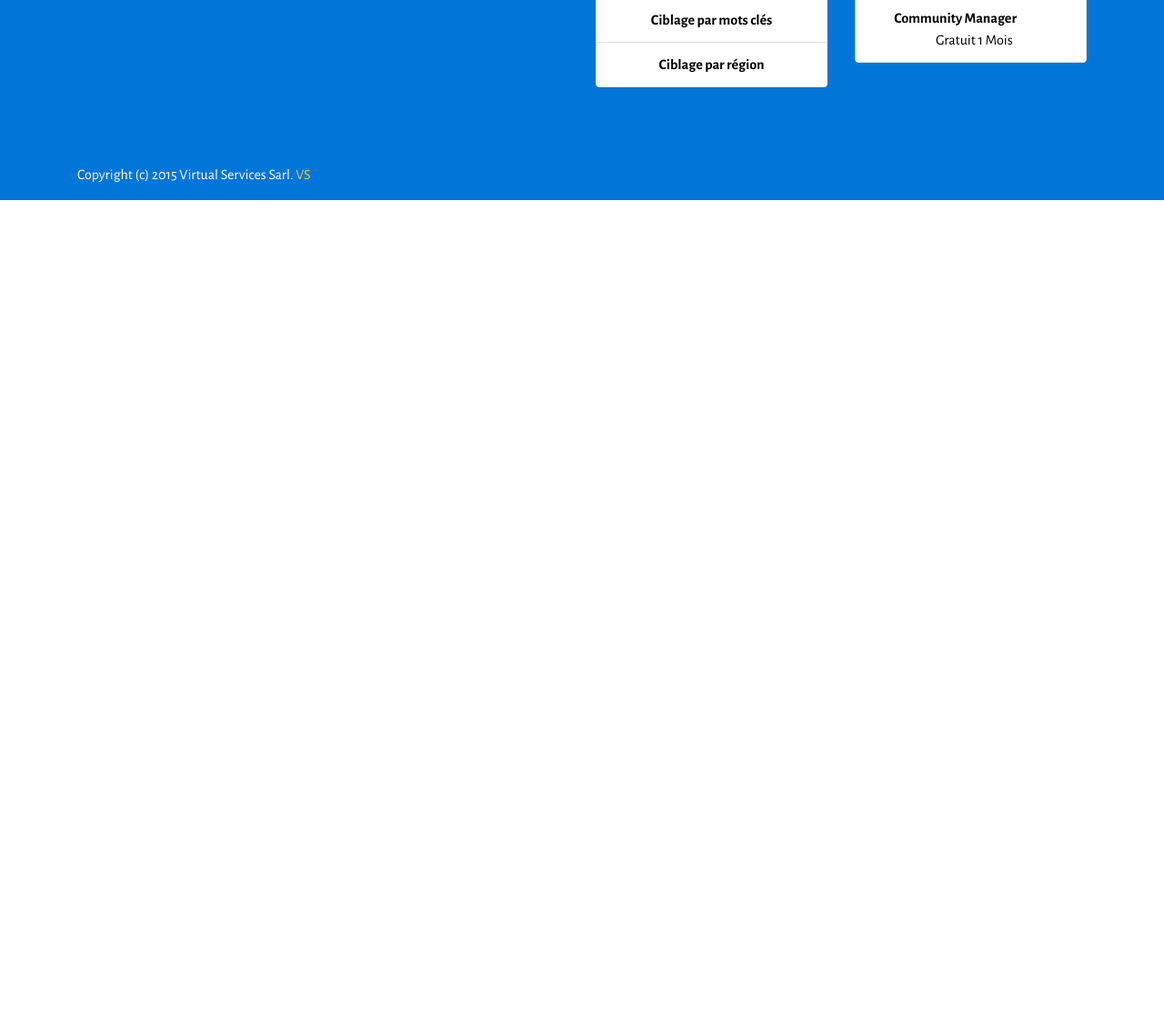
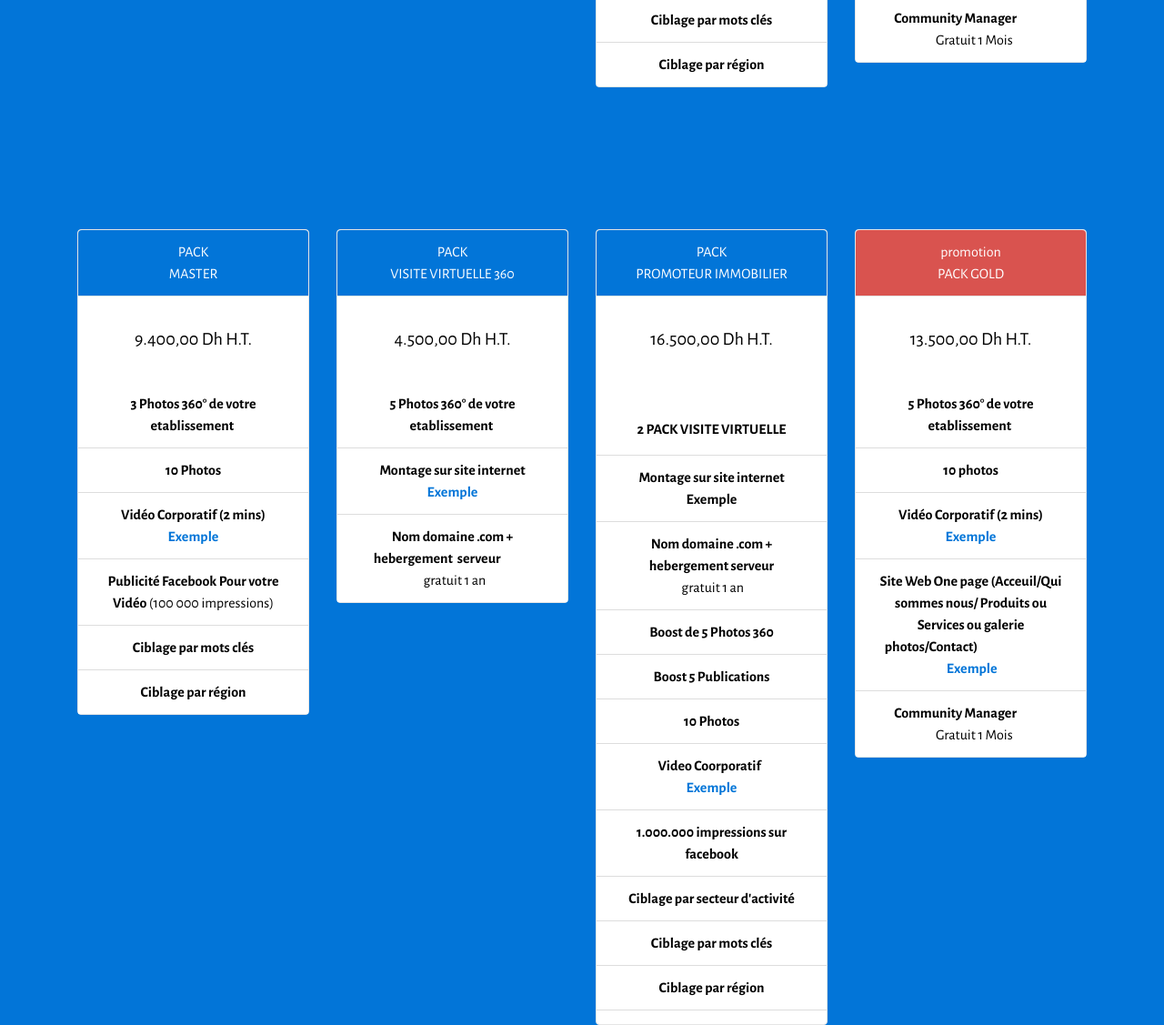
Before and after one commit to eliasbenouda/PRES, a plain HTML site: page index.html in a window 1280 px wide. Shown: the part 638-1765 px from the top of the page at 91% size. Before the commit the page ends 858 px from the top, so only its background shows below. Drawn offline with nearby package versions, Linux system fonts and the light colour scheme.

Commit message:
create github pages

```diff
--- a/index.html
+++ b/index.html
@@ -87,6 +87,55 @@
     </div>
 </section>
 
+<section class="mbr-section mbr-section-small" id="pricing-table1-5" style="background-color: rgb(2, 117, 216); padding-top: 4.5rem; padding-bottom: 4.5rem;">
+
+
+    <div class="container">
+        <div class="row">
+            <div class="col-xs-12 col-sm-6 col-md-3">
+                <div class="card text-xs-center">
+                    <div class="card-header bg-primary">PACK <br>MASTER</div>
+                    <div class="card-block lead">
+                        <span></span><span>9.400,00 Dh H.T.</span> <small></small>
+                    </div>
+                    <div><ul class="list-group list-group-flush"><li class="list-group-item"><strong>3 Photos 360° de votre etablissement&nbsp;</strong></li><li class="list-group-item"><strong>10 Photos</strong></li><li class="list-group-item"><strong>Vidéo Corporatif (2 mins) <a href="https://www.youtube.com/watch?v=ntWx7AoGqZo&amp;t=68s" class="text-primary">Exemple</a></strong></li><li class="list-group-item"><strong>Publicité Facebook Pour votre Vidéo </strong>(100 000 impressions)</li><li class="list-group-item"><strong>Ciblage par mots clés</strong></li><li class="list-group-item"><strong>Ciblage par région</strong></li></ul></div>
+
+                </div>
+            </div>
+            <div class="col-xs-12 col-sm-6 col-md-3">
+                <div class="card text-xs-center">
+                    <div class="card-header bg-primary">PACK<br> VISITE VIRTUELLE 360</div>
+                    <div class="card-block lead">
+                        <span></span><span>4.500,00 Dh H.T.</span> <small></small>
+                    </div>
+                    <div><ul class="list-group list-group-flush"><li class="list-group-item"><strong>5 Photos 360° de votre etablissement&nbsp;</strong></li><li class="list-group-item"><strong>Montage sur site internet <a href="http://virtualservices.ma/360/bouanan/" class="text-primary">Exemple</a></strong></li><li class="list-group-item"><strong>Nom domaine .com + hebergement &nbsp;serveur &nbsp; &nbsp; &nbsp; &nbsp; &nbsp; &nbsp; &nbsp; &nbsp;&nbsp;</strong><span style="font-size: 1rem; line-height: 1.5;">gratuit 1 an</span></li></ul></div>
+
+                </div>
+            </div>
+            <div class="col-xs-12 col-sm-6 col-md-3">
+                <div class="card text-xs-center">
+                    <div class="card-header bg-primary">PACK<br>PROMOTEUR IMMOBILIER</div>
+                    <div class="card-block lead">
+                        <span></span><span>16.500,00 Dh H.T.</span> <small></small>
+                    </div>
+                    <div><ul class="list-group list-group-flush"><p><strong><br></strong></p><p><strong>2 PACK VISITE VIRTUELLE</strong></p><li class="list-group-item"><strong>Montage sur site internet Exemple</strong></li><li class="list-group-item"><strong>Nom domaine .com + hebergement  serveur <br>&nbsp;</strong>gratuit 1 an</li><li class="list-group-item"><strong>Boost de 5 Photos 360</strong></li><li class="list-group-item"><strong>Boost 5 Publications</strong></li><li class="list-group-item"><strong>10 Photos</strong></li><li class="list-group-item"><strong>Video Coorporatif &nbsp;<br><a href="https://www.youtube.com/watch?v=S-jmdvClSpY" class="text-primary">Exemple</a></strong></li><li class="list-group-item"><strong>1.000.000 impressions sur facebook</strong></li><li class="list-group-item"><strong>Ciblage par secteur d'activité</strong></li><li class="list-group-item"><strong>Ciblage par mots clés</strong></li><li class="list-group-item"><strong>Ciblage par région</strong></li><p></p></ul></div>
+
+                </div>
+            </div>
+            <div class="col-xs-12 col-sm-6 col-md-3">
+                <div class="card text-xs-center">
+                    <div class="card-header bg-danger">promotion<div>PACK GOLD</div></div>
+                    <div class="card-block lead">
+                        <span></span><span>13.500,00 Dh H.T.</span> <small></small>
+                    </div>
+                    <div><ul class="list-group list-group-flush"><li class="list-group-item"><strong>5 Photos 360° </strong><strong>de votre etablissement&nbsp;</strong></li><li class="list-group-item"><strong>10 photos</strong></li><li class="list-group-item"><strong>Vidéo Corporatif (2 mins) <a href="https://www.youtube.com/watch?v=RgmjEP3ewEU" class="text-primary">Exemple</a></strong></li><li class="list-group-item"><strong>Site Web One page  (Acceuil/Qui sommes nous/ Produits ou Services ou galerie photos/Contact) &nbsp; &nbsp; &nbsp; &nbsp; &nbsp; &nbsp; &nbsp; &nbsp; &nbsp; &nbsp; &nbsp; &nbsp; &nbsp; &nbsp; &nbsp; &nbsp; &nbsp; &nbsp; &nbsp;<a href="al-boustane.ma" class="text-primary">Exemple</a></strong></li><li class="list-group-item"><strong>Community Manager &nbsp; &nbsp; &nbsp; &nbsp; &nbsp; &nbsp; &nbsp; &nbsp;&nbsp;</strong><span style="font-size: 1rem; line-height: 1.5;">&nbsp;Gratuit 1 Mois</span></li></ul></div>
+
+                </div>
+            </div>
+        </div>
+    </div>
+</section>
+
 <footer class="mbr-section mbr-section-nopadding mbr-footer" id="footer1-3" style="background-color: rgb(2, 117, 216); padding-top: 0rem; padding-bottom: 0rem;">
 
     <div class="container">
```
Also changed, not shown: 1 other file.
